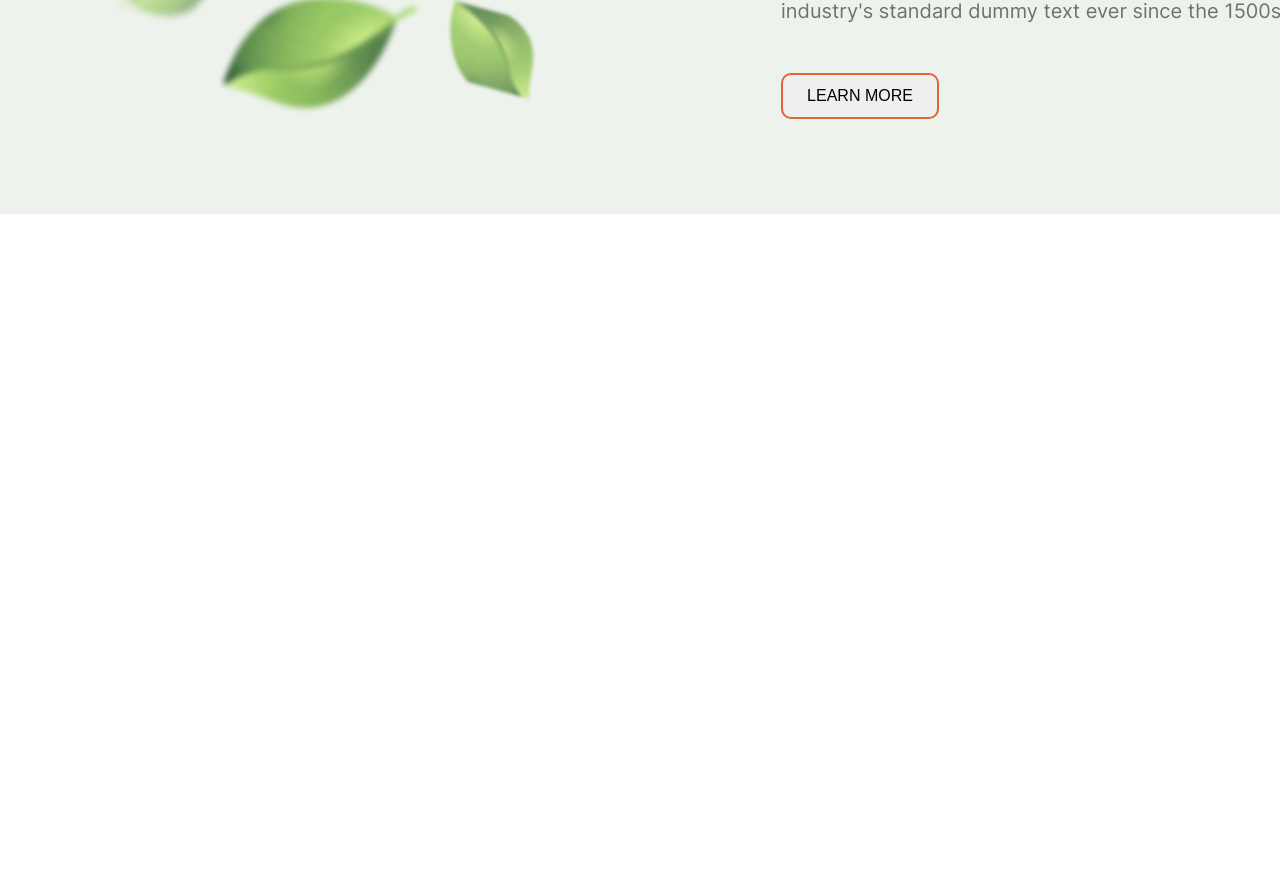
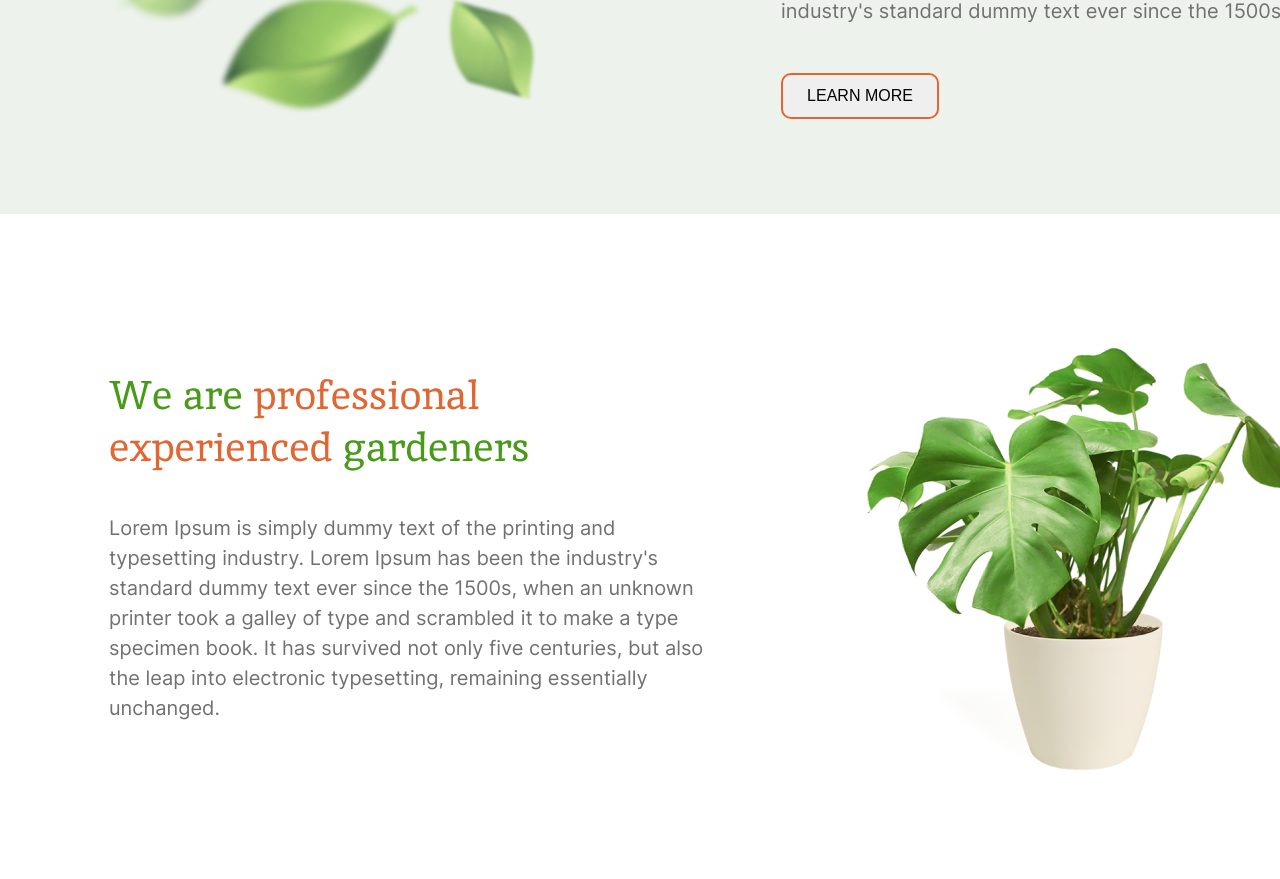
Before and after one commit to IvanLomovtsev/Plants, a website built with webpack: page src/index.html in a window 1280 px wide. Shown: the part 454-1333 px from the top of the page. Before the commit the page ends 800 px from the top, so only its background shows below. Built offline with nearby package versions, Linux system fonts and the light colour scheme.

Commit message:
feat: add about block

```diff
--- a/src/index.html
+++ b/src/index.html
@@ -43,5 +43,23 @@
             </div>
         </div>
     </section>
+    <section class="about">
+        <div class="about-block containeer">
+            <div class="about__elements">
+                <div class="about__description">
+                    <h2 class="about__description-h2">We are<span class="orange-word"> professional experienced </span>gardeners</h2>
+                    <p class="about__description-p">Lorem Ipsum is simply dummy text of the printing and typesetting industry.
+                        Lorem Ipsum has been the industry's standard dummy text ever since the 1500s,
+                        when an unknown printer took a galley of type and scrambled it to make a type
+                        specimen book. It has survived not only five centuries, but also the leap into
+                        electronic typesetting, remaining essentially unchanged.
+                    </p>
+                </div>
+                <div class="about__picture">
+
+                </div>
+            </div>
+        </div>
+    </section>
 </body>
 </html>
--- a/src/styles/abstracts/_variables.scss
+++ b/src/styles/abstracts/_variables.scss
@@ -1,17 +1,24 @@
 $background-color: #EDF2EC;
+$background-color-about: #FFFFFF;
 $font-color: #717171;
 $font-color-header: #010201;
 $font-color-green-word: #499A18;
+$font-color-orange-word: #E06733;
 $font-size-header: 1rem;
 $font-size-welcome-h2: 2.8rem;
 $font-size-welcome-p: 1.25rem;
+$font-size-about-h2: 2.5rem;
+$font-size-about-p: 1.25rem;
 $navigation-width: 37%;
 $margin-header: 12.5%;
 $body-width: 1440px;
 $padding-logo-img: 10px;
 $padding-welcome: 62px;
 $padding-welcome-p: 42px;
+$padding-about: 93px;
+$padding-about-p: 40px;
 $line-height-welcome-p: 35px;
+$line-height-about-p: 30px;
 $button-width: 157.8px;
 $button-margin-top: 2px;
 $button-padding: 12px;
--- /dev/null
+++ b/src/styles/layout/_about.scss
@@ -0,0 +1,44 @@
+@use '../abstracts/mixins' as *;
+@use '../abstracts/variables';
+
+.about {
+    background: variables.$background-color-about;
+    .containeer {
+        @include containeer;
+    }
+    .about-block {
+        padding: variables.$padding-about;
+        .about__elements {
+            display: flex;
+            justify-content: space-between;
+            align-items: center;
+            .about__description {
+                margin: 0;
+                width: 50%;
+                .about__description-h2 {
+                    margin: 0;
+                    width: 80%;
+                    color: variables.$font-color-green-word;
+                    font-size: variables.$font-size-about-h2;
+                    font-weight: 500;
+                    .orange-word {
+                        color: variables.$font-color-orange-word;
+                    }
+                }
+                .about__description-p {
+                    padding-top: variables.$padding-about-p;
+                    font-family: Inter;
+                    font-size: variables.$font-size-about-p;
+                    line-height: variables.$line-height-about-p;
+                }
+            }
+            .about__picture {
+                margin: 0;
+                width: 464px;
+                height: 479px;
+                background-image: url('../images/houseplant.png');
+                background-size: cover;
+            }
+        }
+    }
+}
--- a/src/styles/main.scss
+++ b/src/styles/main.scss
@@ -3,4 +3,5 @@
 @use './base/typography';
 @use './layout/header';
 @use './layout/welcome';
+@use './layout/about';
 @use './pages/plants';
```
Also changed, not shown: dist/assets/fonts/Inika-Regular.f6070be6afb8b3a246e6.ttf (added), dist/assets/fonts/Inter-Regular.e89cb19905e7db5591b0.ttf (added), dist/assets/images/houseplant.c5363f0702cf2abd2480.png (added), dist/assets/images/leafs.b9dd92ea2309476a5e44.png (added), dist/assets/images/logo_vector.d1a1804151b02e798511.png (added), dist/index.html (added), src/images/garden_care.png (added), src/images/garden_care2.png (added), src/images/houseplant.png (added), src/images/lawn_care.png (added), src/images/planting.png (added), src/images/planting_2.png (added), src/images/planting_3.png (added), src/styles/layout/_welcome.scss (indentation only), 2 other files.
